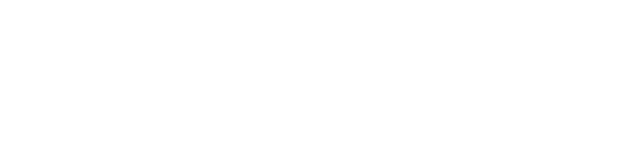
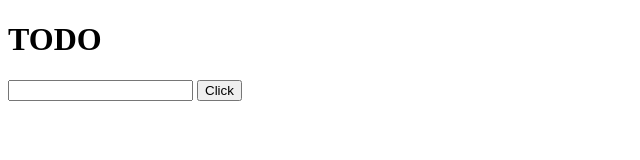
Before and after one commit to MAMA-BootCamp/to-do-Kakashi, a plain HTML site: page index.html in a window 1280 px wide. Shown: the whole page, without its empty margins (0-640 px from the left). Drawn offline with Linux system fonts and the light colour scheme.

Commit message:
edit html file Relates #2

```diff
--- a/index.html
+++ b/index.html
@@ -9,6 +9,18 @@
     <title>to-do</title>
   </head>
   <body>
+    <header><h1>TODO</h1></header>
+    <main>
+      <!--! ================ START TODO FORM================= -->
+      <form action="">
+        <input class="todoInp" type="text" />
+        <button class="todoBtn">Click</button>
+      </form>
+      <!--* ================ END TODO FORM================= -->
+      <section>
+
+      </section>
+    </main>
     <script src="./js/main.js"></script>
   </body>
 </html>
```
Also changed, not shown: 1 other file.
